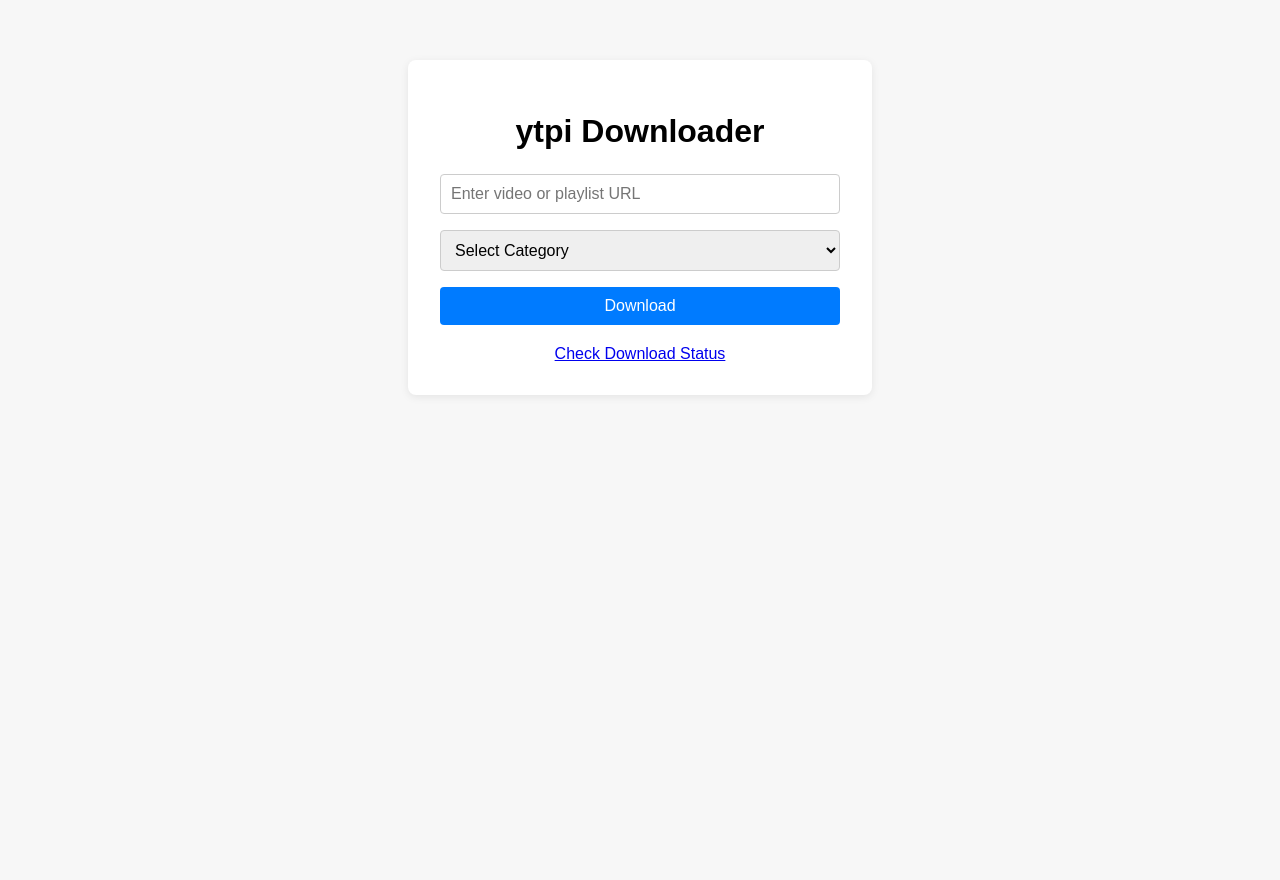
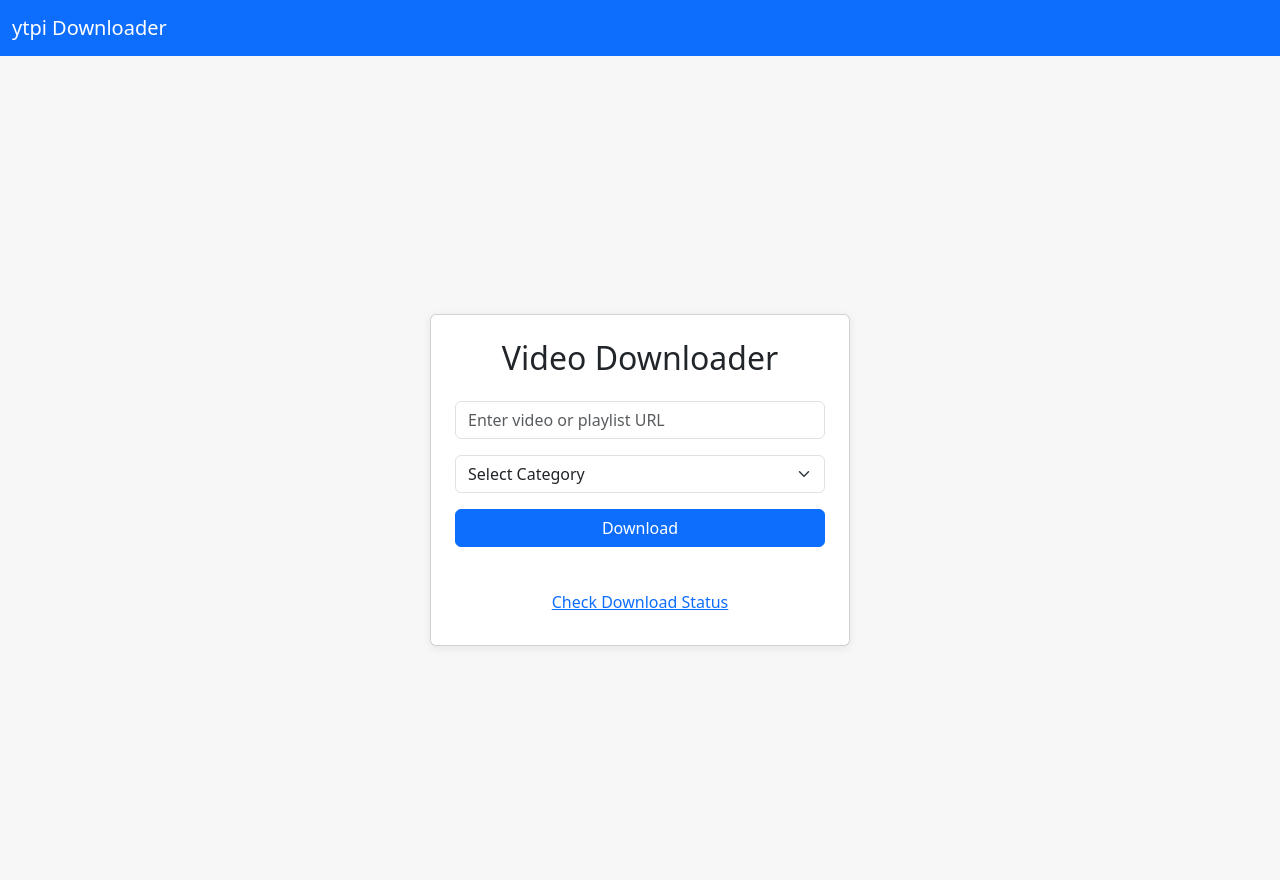
Before and after one commit to joescars/ytpi, a Flask app: page / in a window 1280 px wide. Before the commit the page ends 361 px from the top, so only its background shows below. Run offline with Flask 2, Linux system fonts and the light colour scheme; some libraries are stand-ins or nearby versions.

Commit message:
updated style

```diff
--- a/templates/index.html
+++ b/templates/index.html
@@ -4,25 +4,31 @@
     <meta charset="UTF-8">
     <meta name="viewport" content="width=device-width, initial-scale=1.0">
     <title>ytpi Downloader</title>
+    <link href="https://cdn.jsdelivr.net/npm/bootstrap@5.3.2/dist/css/bootstrap.min.css" rel="stylesheet">
     <style>
-        body { font-family: Arial, sans-serif; background: #f7f7f7; margin: 0; padding: 0; }
-        .container { max-width: 400px; margin: 60px auto; background: #fff; border-radius: 8px; box-shadow: 0 2px 8px rgba(0,0,0,0.08); padding: 32px; }
-        h1 { text-align: center; font-size: 2em; margin-bottom: 24px; }
-        form { display: flex; flex-direction: column; gap: 16px; }
-        input[type="text"], select { padding: 10px; font-size: 1em; border: 1px solid #ccc; border-radius: 4px; }
-        button { padding: 10px; font-size: 1em; background: #007bff; color: #fff; border: none; border-radius: 4px; cursor: pointer; }
-        button:hover { background: #0056b3; }
+        body { background: #f7f7f7; }
+        .main-container { min-height: 100vh; display: flex; align-items: center; justify-content: center; }
+        .card { max-width: 420px; width: 100%; margin: 40px auto; box-shadow: 0 2px 8px rgba(0,0,0,0.08); }
         .result { margin-top: 20px; text-align: center; }
-        .error { color: #c00; }
-        .success { color: #080; }
+        .error { color: #dc3545; }
+        .success { color: #198754; }
     </style>
 </head>
 <body>
-    <div class="container">
-        <h1>ytpi Downloader</h1>
-        <form id="download-form">
-            <input type="text" id="url" name="url" placeholder="Enter video or playlist URL" required>
-            <select id="category" name="category" required>
+    <nav class="navbar navbar-expand-lg navbar-dark bg-primary mb-4">
+        <div class="container-fluid">
+            <a class="navbar-brand" href="/">ytpi Downloader</a>
+        </div>
+    </nav>
+    <div class="main-container">
+        <div class="card p-4">
+            <h2 class="mb-4 text-center">Video Downloader</h2>
+            <form id="download-form">
+                <div class="mb-3">
+                    <input type="text" class="form-control" id="url" name="url" placeholder="Enter video or playlist URL" required>
+                </div>
+                <div class="mb-3">
+                    <select class="form-select" id="category" name="category" required>
                 <option value="">Select Category</option>
                 <option value="Music Videos">Music Videos</option>
                 <option value="Music Videos/concerts">Music Videos (Concerts)</option>
@@ -35,12 +41,15 @@
                 <option value="News">News</option>
                 <option value="Sports">Sports</option>
                 <option value="Other">Other</option>
-            </select>
-            <button type="submit">Download</button>
-        </form>
-        <div class="result" id="result"></div>
-        <a href="/status" style="display: block; text-align: center; margin-top: 20px;">Check Download Status</a>
+                    </select>
+                </div>
+                <button type="submit" class="btn btn-primary w-100">Download</button>
+            </form>
+            <div class="result" id="result"></div>
+            <a href="/status" class="btn btn-link mt-3 w-100">Check Download Status</a>
+        </div>
     </div>
+    <script src="https://cdn.jsdelivr.net/npm/bootstrap@5.3.2/dist/js/bootstrap.bundle.min.js"></script>
     <script>
         document.getElementById('download-form').addEventListener('submit', async function(e) {
             e.preventDefault();
@@ -48,14 +57,15 @@
             const category = document.getElementById('category').value;
             const resultDiv = document.getElementById('result');
             resultDiv.textContent = '';
+            resultDiv.className = 'result';
             if (!url) {
                 resultDiv.textContent = 'Please enter a URL.';
-                resultDiv.className = 'result error';
+                resultDiv.classList.add('error');
                 return;
             }
             if (!category) {
                 resultDiv.textContent = 'Please select a category.';
-                resultDiv.className = 'result error';
+                resultDiv.classList.add('error');
                 return;
             }
             try {
@@ -67,14 +77,14 @@
                 const data = await res.json();
                 if (res.ok) {
                     resultDiv.textContent = 'Download started! Job ID: ' + (data.job_id || data.job_ids);
-                    resultDiv.className = 'result success';
+                    resultDiv.classList.add('success');
                 } else {
                     resultDiv.textContent = data.error || 'An error occurred.';
-                    resultDiv.className = 'result error';
+                    resultDiv.classList.add('error');
                 }
             } catch (err) {
                 resultDiv.textContent = 'Network error.';
-                resultDiv.className = 'result error';
+                resultDiv.classList.add('error');
             }
         });
     </script>
```
Also changed, not shown: templates/dashboard.html (+26 -15 lines).
